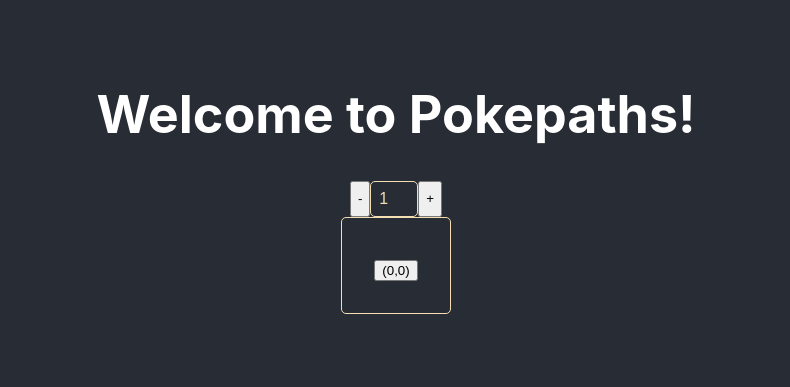
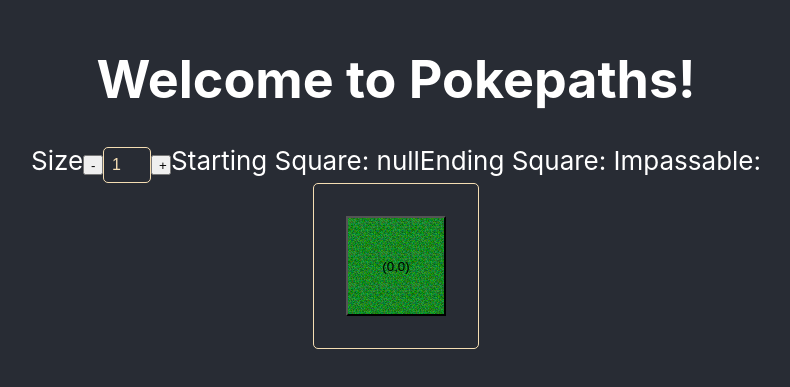
Before and after one commit to lizlam/pokepaths, a React (Create React App) app: page / in a window 1280 px wide. Shown: the part 219-606 px from the top of the page, without its empty margins (244-1034 px from the left). Built offline with nearby package versions, Linux system fonts and the light colour scheme.

Commit message:
Add a working grid.

```diff
--- a/src/App.js
+++ b/src/App.js
@@ -3,49 +3,14 @@ import styled from "styled-components";
 import Grid from "./components/Grid";
 import "./App.css";
 
-const Container = styled.div`
-  display: flex;
-`;
-
-const StyledInput = styled.input`
-  width: 30px;
-  font-size: 1rem;
-  background: transparent;
-  color: wheat;
-  border: 1px solid wheat;
-  border-radius: 5px;
-  padding: 0.5rem;
-`;
-
 function App() {
-  const [size, setSize] = useState(1);
-
-  const handleDecrement = () => {
-    size > 1 && setSize(size - 1);
-  };
-
-  const handleIncrement = () => {
-    //TODO: Think about max size
-    setSize(size + 1);
-  };
-
-  const handleChange = (e) => {
-    setSize(e.target.value);
-  };
-
   return (
     <div className="App">
       <header className="App-header">
         <h1>Welcome to Pokepaths!</h1>
-        <Container>
-          <button onClick={handleDecrement}>-</button>
-          <StyledInput type="number" value={size} onChange={handleChange} />
-          <button onClick={handleIncrement}>+</button>
-        </Container>
-        <Grid size={size} />
+        <Grid />
       </header>
     </div>
   );
 }
-
 export default App;
--- a/src/components/Grid.js
+++ b/src/components/Grid.js
@@ -1,4 +1,4 @@
-import React from "react";
+import React, { useState, useRef } from "react";
 import styled from "styled-components";
 
 const StyledContainer = styled.div`
@@ -8,22 +8,126 @@ const StyledContainer = styled.div`
   padding: 2rem;
 `;
 
-function Grid({ size }) {
+const StyledInput = styled.input`
+  width: 30px;
+  font-size: 1rem;
+  background: transparent;
+  color: wheat;
+  border: 1px solid wheat;
+  border-radius: 5px;
+  padding: 0.5rem;
+`;
+
+const StyledButton = styled.button`
+  width: 20px;
+  height: 20px;
+`;
+
+const Controls = styled.div`
+  flex: display;
+`;
+
+function Grid() {
+  const [size, setSize] = useState(1);
+  const [impassable, setImpassable] = useState([]);
+  const [start, setStart] = useState(null);
+  const [end, setEnd] = useState(null);
   const row = Array(size).fill({ type: "grass" });
   const grid = Array(size).fill(row);
 
+  const handleDecrement = () => {
+    size > 1 && setSize(size - 1);
+  };
+
+  const handleIncrement = () => {
+    //TODO: Think about max size
+    setSize(size + 1);
+  };
+
+  const handleChange = (e) => {
+    setSize(e.target.value);
+  };
+
+  const buttonRef = useRef();
+
+  const handleClick = (e) => {
+    const coord = e.target.value;
+    const loc = e.target.value.split(',');
+    //setStart({ "x": parseInt(loc[0]), "y": parseInt(loc[1]) });
+    const current = buttonRef.current.children[parseInt(loc[0])].children[parseInt(loc[1])];
+    const currentClass = current.className;
+
+    switch (currentClass) {
+      case "start":
+        setStart(null);
+        if (end === null) {
+          setEnd(coord)
+          current.className = "end";
+        } else {
+          setImpassable([...impassable, coord])
+          current.className = "impassable";
+        }
+        break;
+      case "end":
+        setEnd(null);
+        setImpassable([...impassable, coord])
+        current.className = "impassable";
+        break;
+      case "impassable":
+        const removed = impassable.filter(v => v === coord);
+        setImpassable(removed)
+        current.className = "grass";
+        break;
+      case "grass":
+        if (start === null) {
+          setStart(coord);
+          current.className = "start";
+          break;
+        } else if (end === null) {
+          setEnd(coord);
+          current.className = "end";
+          break
+        } else {
+          current.className = "impassable";
+        }
+        break;
+      default:
+        console.err("Something is wrong with this tile.")
+    }
+  }
+
   return (
-    <StyledContainer>
+    <>
+      <Controls>
+        Size
+        <StyledButton onClick={handleDecrement}>-</StyledButton>
+        <StyledInput type="number" value={size} onChange={handleChange} />
+        <StyledButton onClick={handleIncrement}>+</StyledButton>
+        Starting Square: {JSON.stringify(start)}
+        Ending Square: {end}
+        Impassable:{impassable.map((v, i) => <div key={i}>{v[i]}</div>)}
+      </Controls>
+      <StyledContainer ref={buttonRef}>
         {grid.map((v, x) => {
           return (
             <div key={x}>
               {v.map((cell, y) => {
-              return <button>{`(${x},${y})`}</button>;
+                return (
+                  <button
+                    className="grass"
+                    key={y}
+                    value={[x, y]}
+                    onClick={handleClick}
+                  >
+                    {`(${x},${y})`}
+                  </button>
+                )
               })}
             </div>
           );
         })}
       </StyledContainer>
+    </>
   );
 }
 
--- a/src/index.css
+++ b/src/index.css
@@ -11,3 +11,24 @@ code {
   font-family: source-code-pro, Menlo, Monaco, Consolas, 'Courier New',
     monospace;
 }
+
+button {
+  width: 100px;
+  height: 100px;
+}
+
+.start {
+  background-image: url("assets/bulbasaur.png");
+}
+
+.end {
+  background: url("assets/finishtile.png");
+}
+
+.impassable {
+  background: url("assets/rocktile.png");
+}
+
+.grass {
+  background: url("assets/grasstile.png")
+}
```
Also changed, not shown: src/components/Square.js (deleted, +0 -13 lines), src/logo.svg (deleted). Lines whose indentation alone changed are shown as unchanged.
